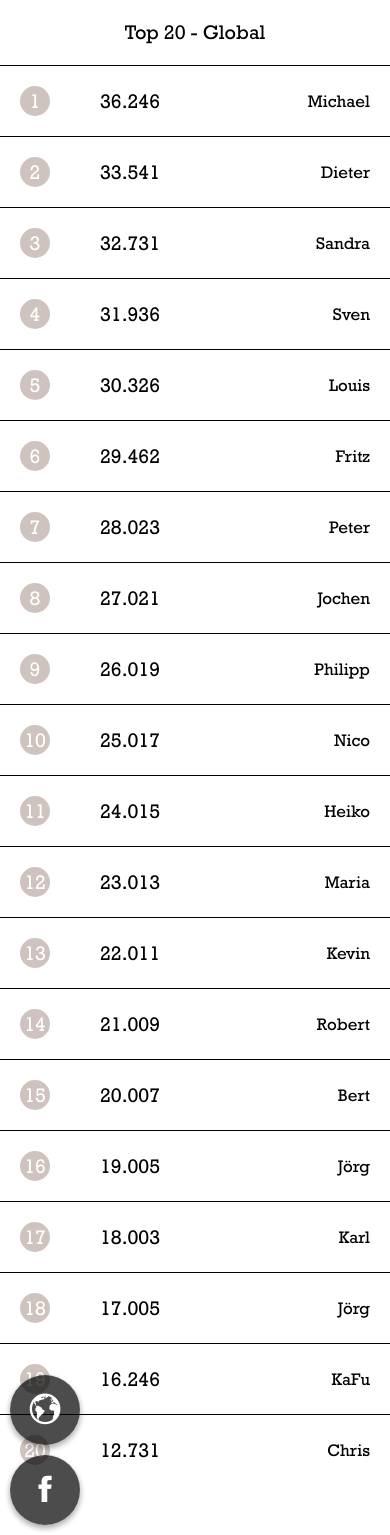
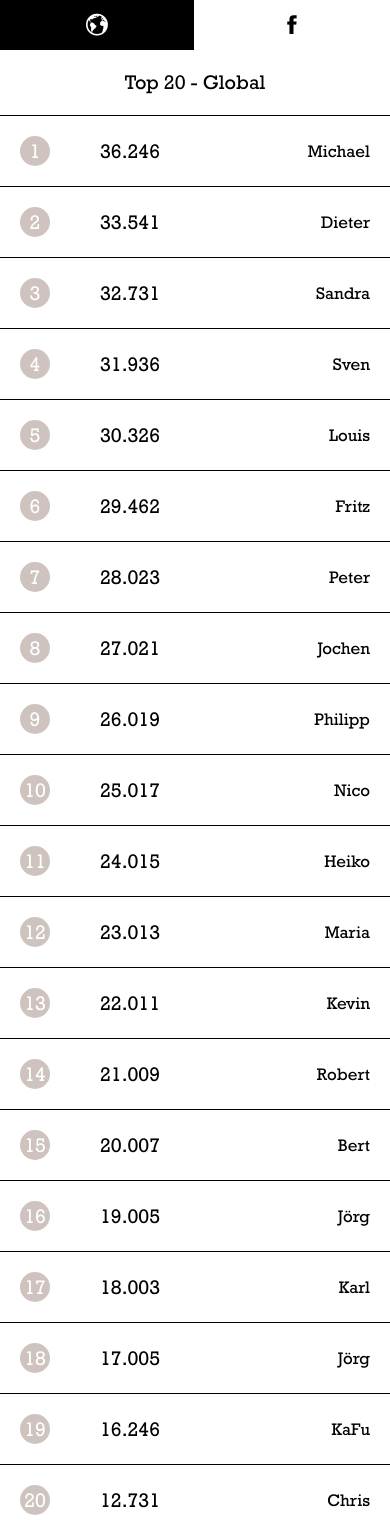
Before and after one commit to FFirmenich/Global-HighKing, a PHP site: page /index.php?p=highscore in a window 390 px wide. Shown: the part 50-1585 px from the top of the page. Run offline with PHP 8.4, Linux system fonts and the light colour scheme; some web fonts are replaced.

Commit message:
Highscore Buttons in Tabs umgewandelt

```diff
--- a/css/main.css
+++ b/css/main.css
@@ -273,6 +273,27 @@ html > body > header > #navmenu {
   background-color: #333;
   box-shadow: 0 1px 3px rgba(0, 0, 0, 0.12), 0 1px 2px rgba(0, 0, 0, 0.24); }
 
+#highscoresection > #tabs {
+  display: flex;
+  width: 100%;
+  height: 50px;
+  font-size: 25px; }
+  @media screen and (min-width: 760px) {
+    #highscoresection > #tabs {
+      display: none; } }
+  #highscoresection > #tabs > .switch_tab {
+    display: inline-block;
+    padding: 10px 0 10px 0;
+    background-color: #ffffff;
+    width: calc(100% - 1px);
+    border-right: 1px solid #ffffff;
+    text-align: center;
+    color: black;
+    cursor: pointer; }
+  #highscoresection > #tabs > .selected {
+    background: black !important;
+    color: #ffffff; }
+
 /* PAGES */
 #detailsection {
   width: 100%;
@@ -422,9 +443,10 @@ html > body > header > #navmenu {
     position: absolute;
     top: 0;
     width: 100%; }
-    @media screen and (min-width: 650px) {
+    @media screen and (min-width: 760px) {
       #highscoresection > #world, #highscoresection #facebook {
-        width: 40%; } }
+        width: 40%;
+        top: -50px; } }
     #highscoresection > #world > .headline, #highscoresection #facebook > .headline {
       height: 25px;
       margin: 20px 0 20px 0;
@@ -470,45 +492,20 @@ html > body > header > #navmenu {
           text-decoration: none;
           color: #000; }
   #highscoresection > #world {
-    left: 0; }
-    @media screen and (min-width: 650px) {
+    left: 0;
+    margin-top: 50px; }
+    @media screen and (min-width: 760px) {
       #highscoresection > #world {
         display: block !important;
         left: 8%; } }
   #highscoresection > #facebook {
-    display: none; }
-    @media screen and (min-width: 650px) {
+    display: none;
+    margin-top: 50px; }
+    @media screen and (min-width: 760px) {
       #highscoresection > #facebook {
         display: block !important;
         left: auto;
         right: 8%; } }
-  #highscoresection > a > #world_button {
-    position: fixed;
-    left: 10px;
-    bottom: 90px; }
-    @media screen and (min-width: 650px) {
-      #highscoresection > a > #world_button {
-        top: 50px;
-        bottom: auto;
-        left: 0;
-        background-color: transparent;
-        box-shadow: none;
-        color: rgba(0, 0, 0, 0.7);
-        cursor: default; } }
-  #highscoresection > a > #facebook_button {
-    position: fixed;
-    left: 10px;
-    bottom: 10px; }
-    @media screen and (min-width: 650px) {
-      #highscoresection > a > #facebook_button {
-        top: 50px;
-        bottom: auto;
-        left: auto;
-        right: 0;
-        background-color: transparent;
-        box-shadow: none;
-        color: rgba(0, 0, 0, 0.7);
-        cursor: default; } }
 
 #loginsection {
   position: relative;
--- a/src/js/main.js
+++ b/src/js/main.js
@@ -52,21 +52,24 @@ function goBack() {
 
 /*HIGHSCORE */
 function showWorld() {
-    if (window.innerWidth >= 650) {
+    if (window.innerWidth >= 760) {
+        console.log('fail');
         return;
     }
-    document.getElementById('world_button').classList.remove('inactive');
-    document.getElementById('facebook_button').classList.add('inactive');
+    console.log('showWorld');
+    document.getElementById('world_button').classList.add('selected');
+    document.getElementById('facebook_button').classList.remove('selected');
 
     document.getElementById('world').style.display = 'block';
     document.getElementById('facebook').style.display = 'none';
 }
 function showFacebook() {
-    if (window.innerWidth >= 650) {
+    if (window.innerWidth >= 760) {
         return;
     }
-    document.getElementById('world_button').classList.add('inactive');
-    document.getElementById('facebook_button').classList.remove('inactive');
+    console.log('showFacebook');
+    document.getElementById('world_button').classList.remove('selected');
+    document.getElementById('facebook_button').classList.add('selected');
 
     document.getElementById('world').style.display = 'none';
     document.getElementById('facebook').style.display = 'block';
--- a/src/pages/highscore.php
+++ b/src/pages/highscore.php
@@ -1,4 +1,13 @@
 <section id="highscoresection">
+    <div id="tabs">
+        <div onclick="showWorld();" id="world_button" class="switch_tab selected">
+            <i class="icon ion-earth"></i>
+        </div>
+        <div onclick="showFacebook();" id="facebook_button" class="switch_tab">
+            <i class="icon ion-social-facebook"></i>
+        </div>
+    </div>
+
     <div id="world">
         <div class="headline">Top 20 - Global</div>
         <?php
@@ -59,6 +68,4 @@
         $row->show();
         ?>
     </div>
-    <a onclick="showWorld();"><div id="world_button" class="round_button"><i class="icon ion-earth"></i></div></a>
-    <a onclick="showFacebook();"><div id="facebook_button" class="round_button inactive"><i class="icon ion-social-facebook"></i></div></a>
 </section>
--- a/themes/scss/demo.scss
+++ b/themes/scss/demo.scss
@@ -16,6 +16,7 @@
 
 @import 'demo/info_window';
 
+@import 'demo/tabs';
 
 @import 'demo/pages/ar';
 @import 'demo/pages/detail';
--- a/themes/scss/demo/pages/highscore.scss
+++ b/themes/scss/demo/pages/highscore.scss
@@ -4,7 +4,7 @@
     color: $white;
 
     > #world, #facebook {
-        @media screen and (min-width: $break-width-highscore) {
+        @media screen and (min-width: $br-max-smartphone) {
 
         }
 
@@ -31,7 +31,7 @@
     }
 
     > #world {
-        @media screen and (min-width: $break-width-highscore) {
+        @media screen and (min-width: $br-max-smartphone) {
 
         }
         > .headline {
@@ -40,7 +40,7 @@
     }
 
     > #facebook {
-        @media screen and (min-width: $break-width-highscore) {
+        @media screen and (min-width: $br-max-smartphone) {
 
         }
 
@@ -51,17 +51,4 @@
             background-color: $blue;
         }
     }
-    > a {
-        > #world_button {
-            @media screen and (min-width: $break-width-highscore) {
-                color: $white;
-            }
-        }
-
-        > #facebook_button {
-            @media screen and (min-width: $break-width-highscore) {
-                color: $white;
-            }
-        }
-    }
 }
--- /dev/null
+++ b/themes/scss/demo/tabs.scss
@@ -0,0 +1,13 @@
+#highscoresection {
+	> #tabs {
+
+		> .switch_tab {
+		    color: $primary-color;
+		}
+
+	    > .selected {
+			background: $primary-color !important;
+			color: $white;
+		}
+	}
+}
--- a/themes/scss/main.scss
+++ b/themes/scss/main.scss
@@ -12,6 +12,8 @@
 @import 'buttons';
 
 @import 'header';
+
+@import 'tabs';
 
 /* PAGES */
 @import 'pages/detail';
--- a/themes/scss/pages/highscore.scss
+++ b/themes/scss/pages/highscore.scss
@@ -15,8 +15,9 @@
 
         width: 100%;
 
-        @media screen and (min-width: $break-width-highscore) {
+        @media screen and (min-width: $br-max-smartphone) {
             width: 40%;
+            top: -50px;
         }
 
         > .headline {
@@ -78,8 +79,9 @@
 
     > #world {
         left: 0;
+        margin-top: 50px;
 
-        @media screen and (min-width: $break-width-highscore) {
+        @media screen and (min-width: $br-max-smartphone) {
             display: block !important;
             left: 8%;
         }
@@ -87,45 +89,12 @@
 
     > #facebook {
         display: none;
+        margin-top: 50px;
 
-        @media screen and (min-width: $break-width-highscore) {
+        @media screen and (min-width: $br-max-smartphone) {
             display: block !important;
             left: auto;
             right: 8%;
         }
     }
-    > a {
-        > #world_button {
-            position: fixed;
-            left: 10px;
-            bottom: 90px;
-
-            @media screen and (min-width: $break-width-highscore) {
-                top: 50px;
-                bottom: auto;
-                left: 0;
-                background-color: transparent;
-                box-shadow: none;
-                color: rgba(0,0,0,0.7);
-                cursor: default;
-            }
-        }
-
-        > #facebook_button {
-            position: fixed;
-            left: 10px;
-            bottom: 10px;
-
-            @media screen and (min-width: $break-width-highscore) {
-                top: 50px;
-                bottom: auto;
-                left: auto;
-                right: 0;
-                background-color: transparent;
-                box-shadow: none;
-                color: rgba(0,0,0,0.7);
-                cursor: default;
-            }
-        }
-    }
 }
--- /dev/null
+++ b/themes/scss/tabs.scss
@@ -0,0 +1,29 @@
+#highscoresection {
+	> #tabs {
+
+		@media screen and (min-width: $br-max-smartphone) {
+            display: none;
+        }
+
+		display: flex;
+		width: 100%;
+		height: 50px;
+		font-size: 25px;
+
+		> .switch_tab {
+			display: inline-block;
+			padding: 10px 0 10px 0;
+		    background-color: $white;
+		    width: calc(100% - 1px);
+		    border-right: 1px solid #ffffff;
+		    text-align: center;
+		    color: black;
+		    cursor: pointer;
+		}
+
+	    > .selected {
+			background: black !important;
+			color: $white;
+		}
+	}
+}
--- a/themes/scss/vars.scss
+++ b/themes/scss/vars.scss
@@ -7,8 +7,6 @@ $br-max-tablet: 980px;
 $max-smartphone: 450px;
 $tablet-width-min: 760px;
 
-$break-width-highscore: 650px;
-
 /* HEADER */
 $header-height: 50px;
 $header-inner-height: 30px;
```
Also changed, not shown: css/demo.css (+36 -39 lines), 2 other files.
